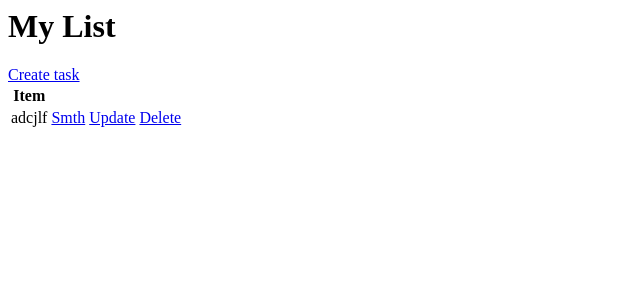
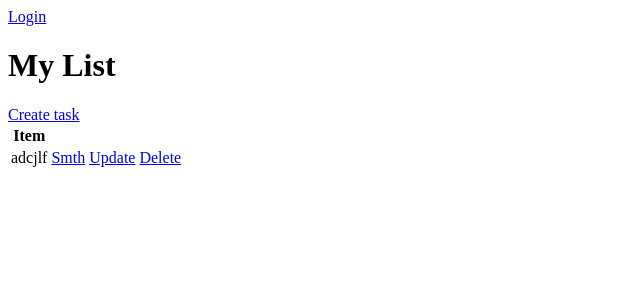
Before and after one commit to nyac-1/django-todo-application, a Django app: page / in a window 1280 px wide. Shown: the top 300 px of the page, without its empty margins (0-640 px from the left). Run offline with Django 4.2, Linux system fonts and the light colour scheme; data comes from the database, SQL or seed files in the repository; both versions use the stored data as it was after the commit.

Commit message:
update: login+logout using django users

```diff
--- a/todo_list/base/templates/base/task_list.html
+++ b/todo_list/base/templates/base/task_list.html
@@ -1,3 +1,11 @@
+{% if request.user.is_authenticated %}
+    <p>{{request.user}}</p>
+    <a href = "{% url 'logout' %}">Logout</a>
+{% else %}
+    <a href = "{% url 'login' %}">Login</a>
+{%endif%}
+
+
 <h1>My List</h1>
 <a href = "{% url 'task-create' %}" >Create task</a>
 
--- a/todo_list/base/urls.py
+++ b/todo_list/base/urls.py
@@ -1,10 +1,14 @@
 from django.urls import path
-from .views import TaskList, TaskDetail, TaskCreate, TaskUpdate, TaskDelete
+from .views import TaskList, TaskDetail, TaskCreate, TaskUpdate, TaskDelete, CustomLoginView
+from django.contrib.auth.views import LogoutView
 
 urlpatterns = [
+    path('login/', CustomLoginView.as_view(), name='login'),
+    path('logout/', LogoutView.as_view(next_page ='login'), name='logout'),
     path('', TaskList.as_view(), name='tasks'),
     path('task/<int:pk>/', TaskDetail.as_view(), name='task'),
     path('task-create/', TaskCreate.as_view(), name='task-create'),
     path('task-update/<int:pk>', TaskUpdate.as_view(), name='task-update'),
     path('task-delete/<int:pk>', TaskDelete.as_view(), name='task-delete'),
+
 ]
--- a/todo_list/base/views.py
+++ b/todo_list/base/views.py
@@ -6,7 +6,16 @@ from django.views.generic.detail import DetailView
 from django.views.generic.edit import CreateView, UpdateView, DeleteView
 from django.urls import reverse_lazy
 
+from django.contrib.auth.views import LoginView
 from .models import Task
+
+class CustomLoginView(LoginView):
+    template_name = "base/login.html"
+    fields = '__all__'
+    redirect_authenticated_user = True
+
+    def get_success_url(self):
+        return reverse_lazy('tasks')
 
 class TaskList(ListView):
     model = Task
```
Also changed, not shown: todo_list/base/templates/base/login.html (added, +8 -0 lines), todo_list/db.sqlite3.
